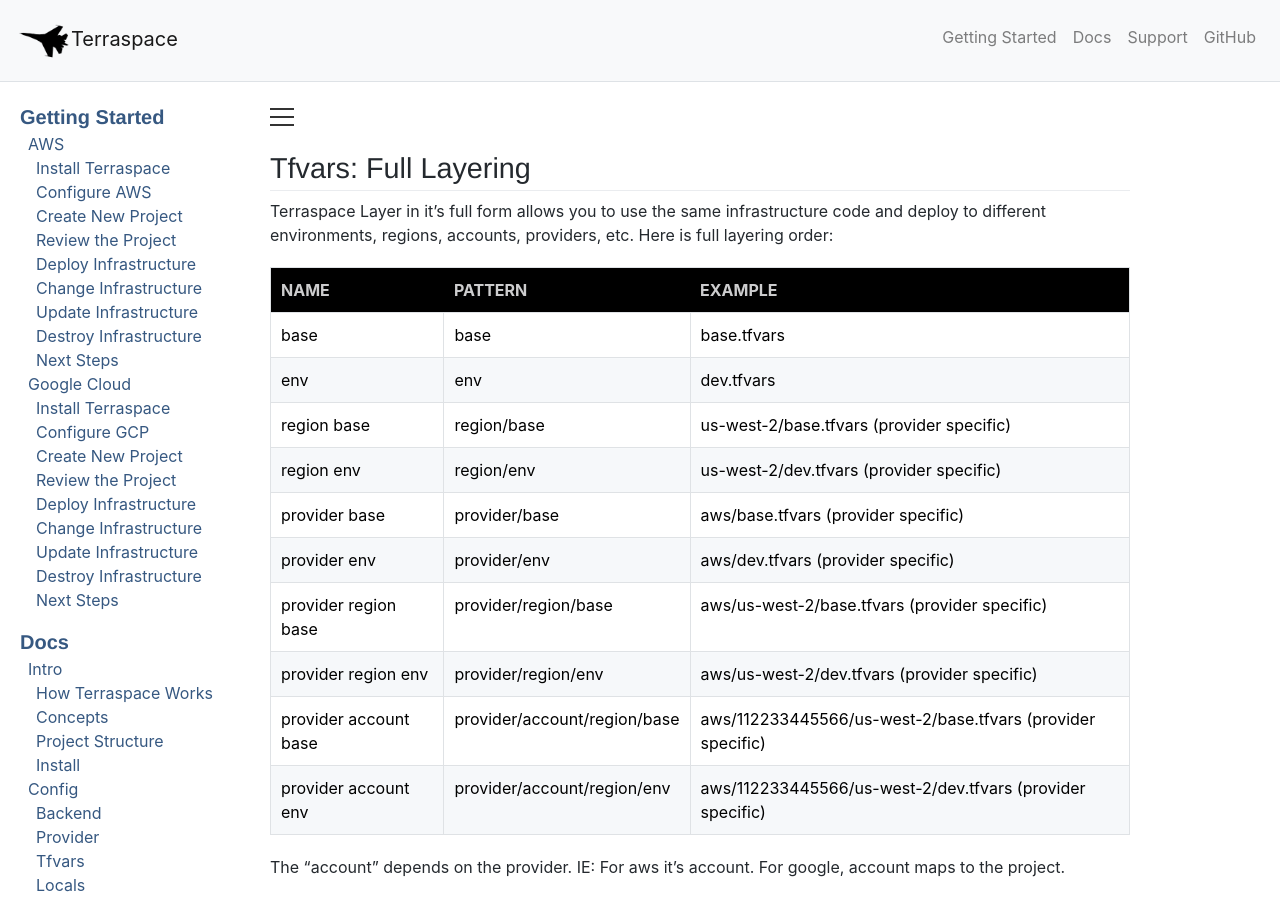
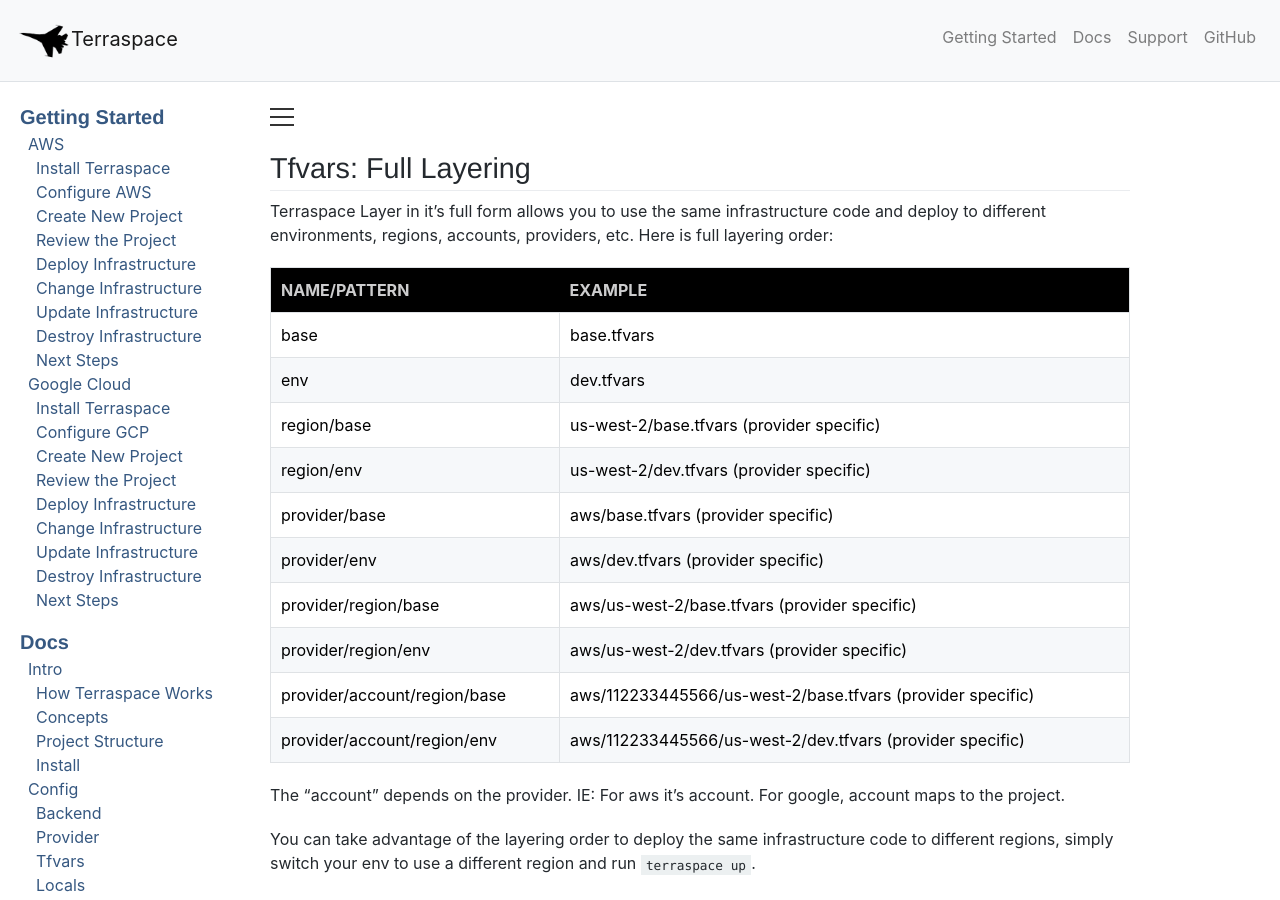
Before and after one commit to boltops-tools/terraspace-docs, a Jekyll site: the page built from _docs/tfvars/full-layering.md, in a window 1280 px wide and 900 px high. Built offline with Jekyll 4.4.1, drawn with Linux system fonts in a browser that asks for light colours; a script that is not in the unit is left out.

Commit message:
update doc

```diff
--- a/_docs/tfvars/full-layering.md
+++ b/_docs/tfvars/full-layering.md
@@ -4,18 +4,18 @@
 
 Terraspace Layer in it's full form allows you to use the same infrastructure code and deploy to different environments, regions, accounts, providers, etc. Here is full layering order:
 
-Name                  | Pattern                      | Example
-----------------------|------------------------------|---------------
-base                  | base                         | base.tfvars
-env                   | env                          | dev.tfvars
-region base           | region/base                  | us-west-2/base.tfvars (provider specific)
-region env            | region/env                   | us-west-2/dev.tfvars (provider specific)
-provider base         | provider/base                | aws/base.tfvars (provider specific)
-provider env          | provider/env                 | aws/dev.tfvars (provider specific)
-provider region base  | provider/region/base         | aws/us-west-2/base.tfvars (provider specific)
-provider region env   | provider/region/env          | aws/us-west-2/dev.tfvars (provider specific)
-provider account base | provider/account/region/base | aws/112233445566/us-west-2/base.tfvars (provider specific)
-provider account env  | provider/account/region/env  | aws/112233445566/us-west-2/dev.tfvars (provider specific)
+Name/Pattern                 | Example
+-----------------------------|---------------
+base                         | base.tfvars
+env                          | dev.tfvars
+region/base                  | us-west-2/base.tfvars (provider specific)
+region/env                   | us-west-2/dev.tfvars (provider specific)
+provider/base                | aws/base.tfvars (provider specific)
+provider/env                 | aws/dev.tfvars (provider specific)
+provider/region/base         | aws/us-west-2/base.tfvars (provider specific)
+provider/region/env          | aws/us-west-2/dev.tfvars (provider specific)
+provider/account/region/base | aws/112233445566/us-west-2/base.tfvars (provider specific)
+provider/account/region/env  | aws/112233445566/us-west-2/dev.tfvars (provider specific)
 
 The "account" depends on the provider. IE: For aws it's account. For google, account maps to the project.
 
```
